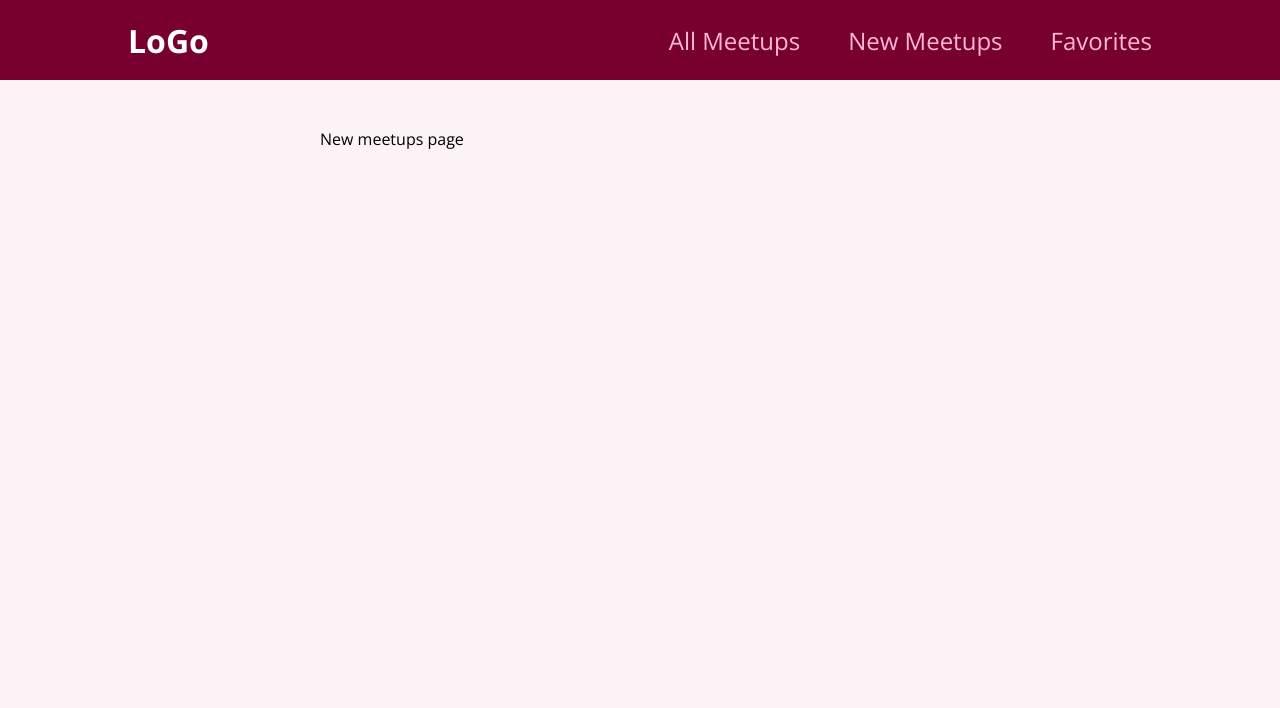
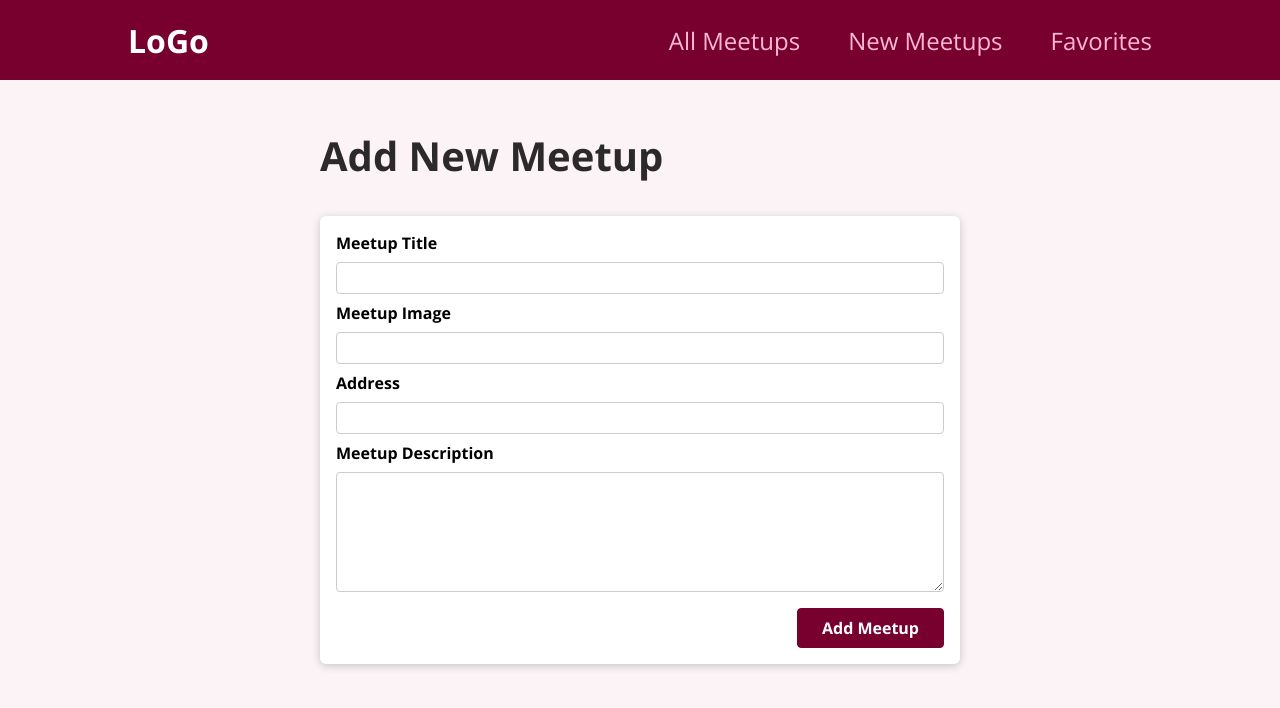
Before and after one commit to withers56/react-practice, a React (Create React App) app in the folder tutorial-app/: page /new-meetup in a window 1280 px wide. Shown: the top 708 px of the page. Built offline with nearby package versions, Linux system fonts and the light colour scheme.

Commit message:
created form tht will allow you to create a new meetup

```diff
--- /dev/null
+++ b/tutorial-app/src/componets/meetups/NewMeetupForm.js
@@ -0,0 +1,32 @@
+import Card from "../ui/Card";
+import classes from './NewMeetupForm.module.css'
+
+function NewMeetupForm() {
+    return (
+        <Card>
+            <form className={classes.form}>
+                <div className={classes.control}>
+                    <label htmlFor='title'>Meetup Title</label>
+                    <input type="text" required id='title' />
+                </div>
+                <div className={classes.control}>
+                    <label htmlFor='image'>Meetup Image</label>
+                    <input type="url" required id='image' />
+                </div>
+                <div className={classes.control}>
+                    <label htmlFor='address'>Address</label>
+                    <input type="text" required id='address' />
+                </div>
+                <div className={classes.control}>
+                    <label htmlFor='desc'>Meetup Description</label>
+                    <textarea required id='desc' rows='5'/>
+                </div>
+                <div className={classes.actions}>
+                    <button>Add Meetup</button>
+                </div>
+            </form>
+        </Card>
+    )
+}
+
+export default NewMeetupForm;
--- /dev/null
+++ b/tutorial-app/src/componets/meetups/NewMeetupForm.module.css
@@ -0,0 +1,45 @@
+.form {
+    padding: 1rem;
+}
+
+.control {
+    margin-bottom: 0.5rem;
+}
+
+.control label {
+    display: block;
+    font-weight: bold;
+    margin-bottom: 0.5rem;
+}
+
+.control input,
+.control textarea {
+    display: block;
+    font: inherit;
+    border-radius: 4px;
+    border: 1px solid #ccc;
+    padding: 0.25rem;
+    width: 100%;
+}
+
+.actions {
+    margin-top: 1rem;
+    text-align: right;
+}
+
+.actions button {
+    font: inherit;
+    cursor: pointer;
+    background-color: #77002e;
+    color: white;
+    padding: 0.5rem 1.5rem;
+    border: 1px solid #77002e;
+    border-radius: 4px;
+    font-weight: bold;
+}
+
+.actions button:hover,
+.actions button:active {
+    background-color: #a50e48;
+    border-color: #a50e48;
+}
--- a/tutorial-app/src/pages/NewMeetups.js
+++ b/tutorial-app/src/pages/NewMeetups.js
@@ -1,6 +1,11 @@
+import NewMeetupForm from "../componets/meetups/NewMeetupForm";
+
 function NewMeetupsPage() {
     return(
-        <div>New meetups page</div>
+        <section>
+            <h1>Add New Meetup</h1>
+            <NewMeetupForm />
+        </section>
     )
 }
 
```
